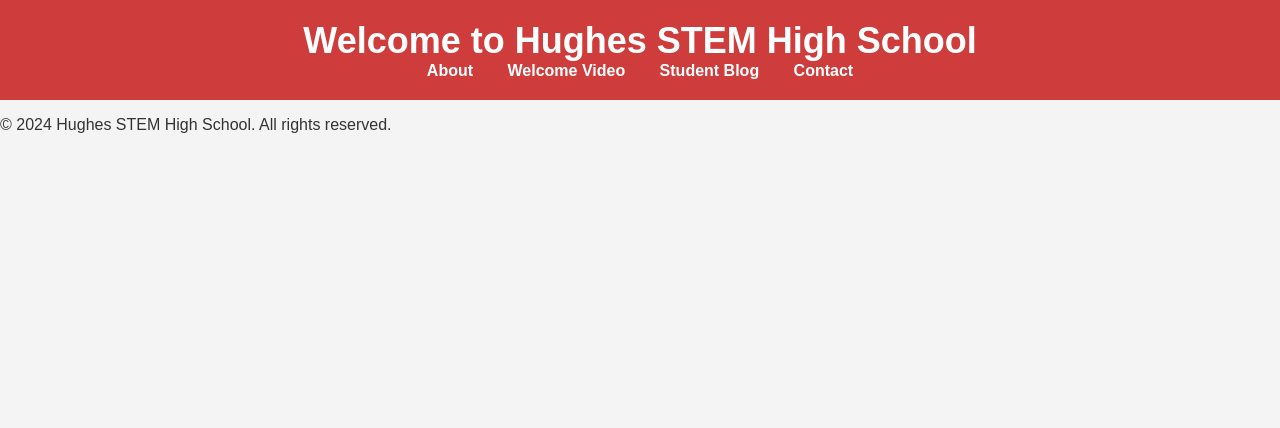
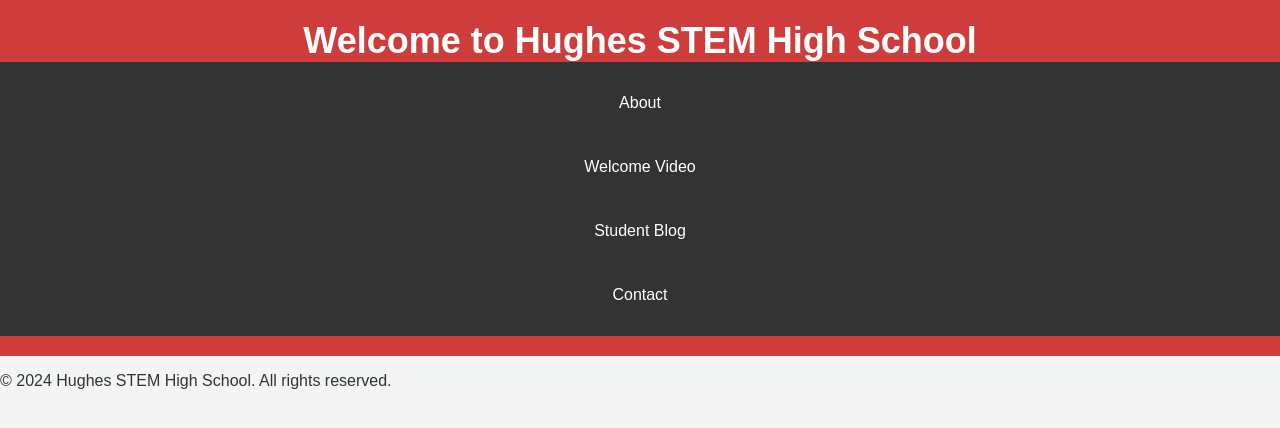
Before and after one commit to ncowins/Early-IT-Project-WHOHOOO, a plain HTML site: page website/index.html in a window 1280 px wide. Drawn offline with Linux system fonts and the light colour scheme.

Commit message:
Update hughes.css

```diff
--- a/website/hughes.css
+++ b/website/hughes.css
@@ -19,22 +19,29 @@ header h1 {
 }
 
 nav ul {
-    list-style: none;
-    margin: 0;
-    padding: 0;
+list-style-type: none;
+  margin: 0;
+  padding: 0;
+  overflow: hidden;
+  background-color: #333;
 }
 
-nav ul li {
+nav li {
     display: inline;
     margin: 0 15px;
 }
 
-nav ul li a {
-    color: white;
-    text-decoration: none;
-    font-weight: bold;
+nav li a {
+  display: block;
+  color: white;
+  text-align: center;
+  padding: 14px 16px;
+  text-decoration: none;
 }
 
+nav li a:hover {
+  background-color: #111;
+}
 section {
     margin: 20px auto;
     padding: 20px;
```
